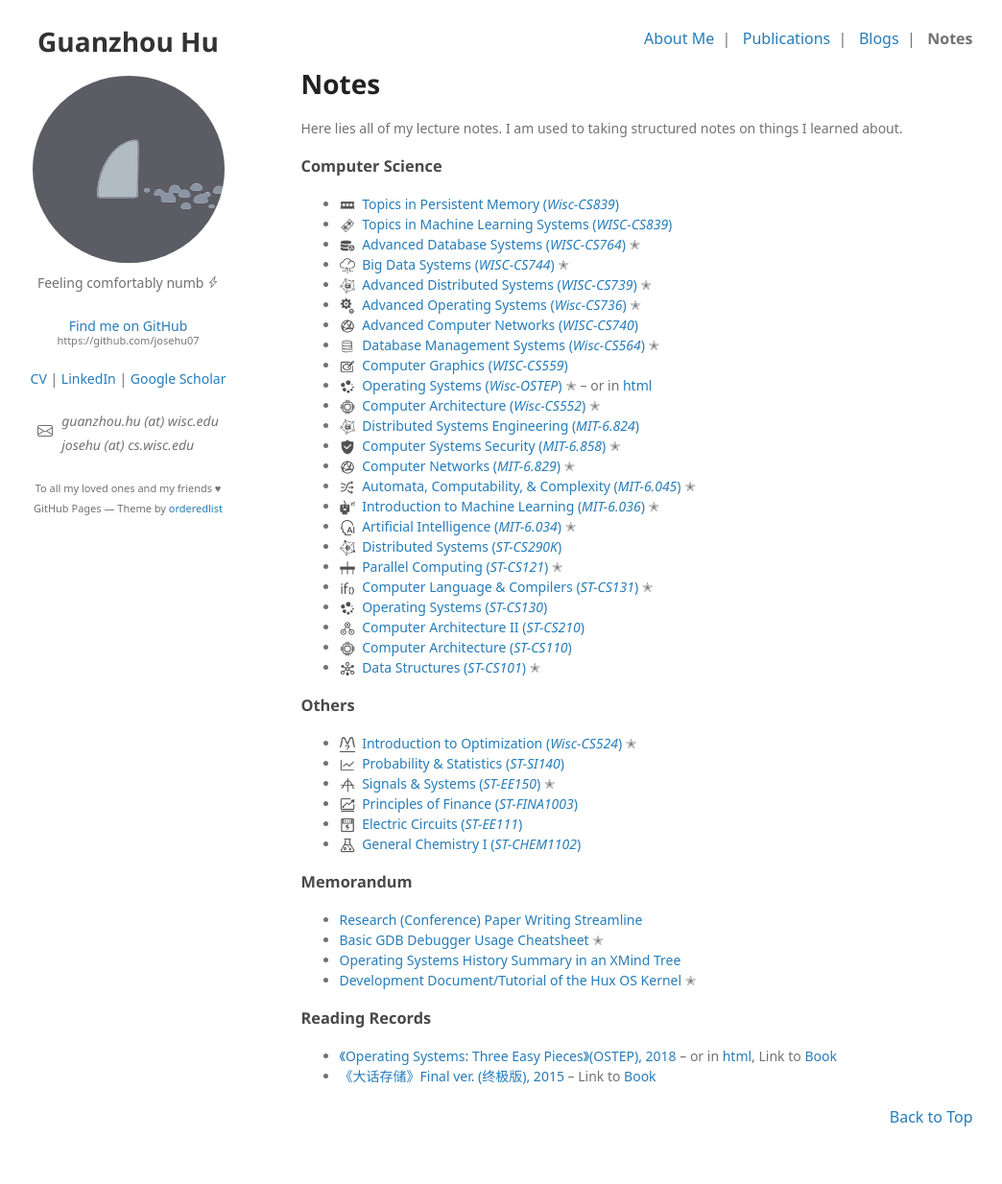
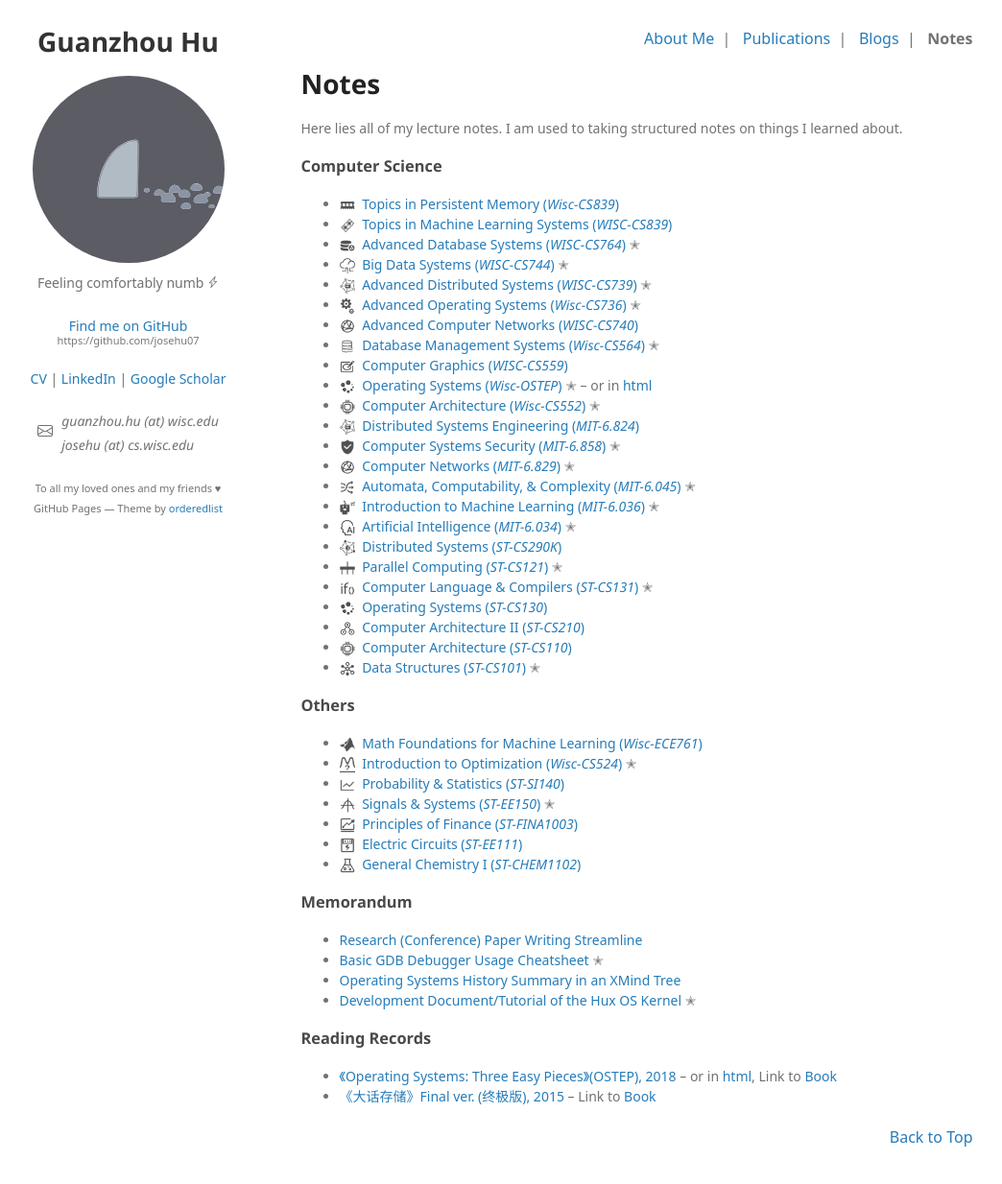
Before and after one commit to josehu07/josehu07.github.io, a Jekyll site: the page built from notes.md, in a window 1280 px wide and 1267 px high. Shown: the top 1234 px of the window at 96% size, without its empty margins (119-1163 px from the left). Built offline with Jekyll 4.4.1, drawn with Linux system fonts in a browser that asks for light colours; some web fonts are replaced; a script that is not in the unit is left out.

Commit message:
add ECE761 notes

```diff
--- a/notes.md
+++ b/notes.md
@@ -44,6 +44,7 @@ Here lies all of my lecture notes. I am used to taking structured notes on thing
 
 ### Others
 
+- <img class="note-icon" src="/assets/note-icon/math-foundations-for-ml-show.png" /> [Math Foundations for Machine Learning (*Wisc-ECE761*)](/assets/file/math-foundations-for-ml.pdf)
 - <img class="note-icon" src="/assets/note-icon/optimization-show.png" /> [Introduction to Optimization (*Wisc-CS524*)](/assets/file/optimization.pdf) ✭
 - <img class="note-icon" src="/assets/note-icon/probability-show.png" /> [Probability & Statistics (*ST-SI140*)](/assets/file/probability.pdf)
 - <img class="note-icon" src="/assets/note-icon/signals-systems-show.png" /> [Signals & Systems (*ST-EE150*)](/assets/file/signals-systems.pdf) ✭
```
Also changed, not shown: assets/note-icon/math-foundations-for-ml-show.png (added), 1 other file.
